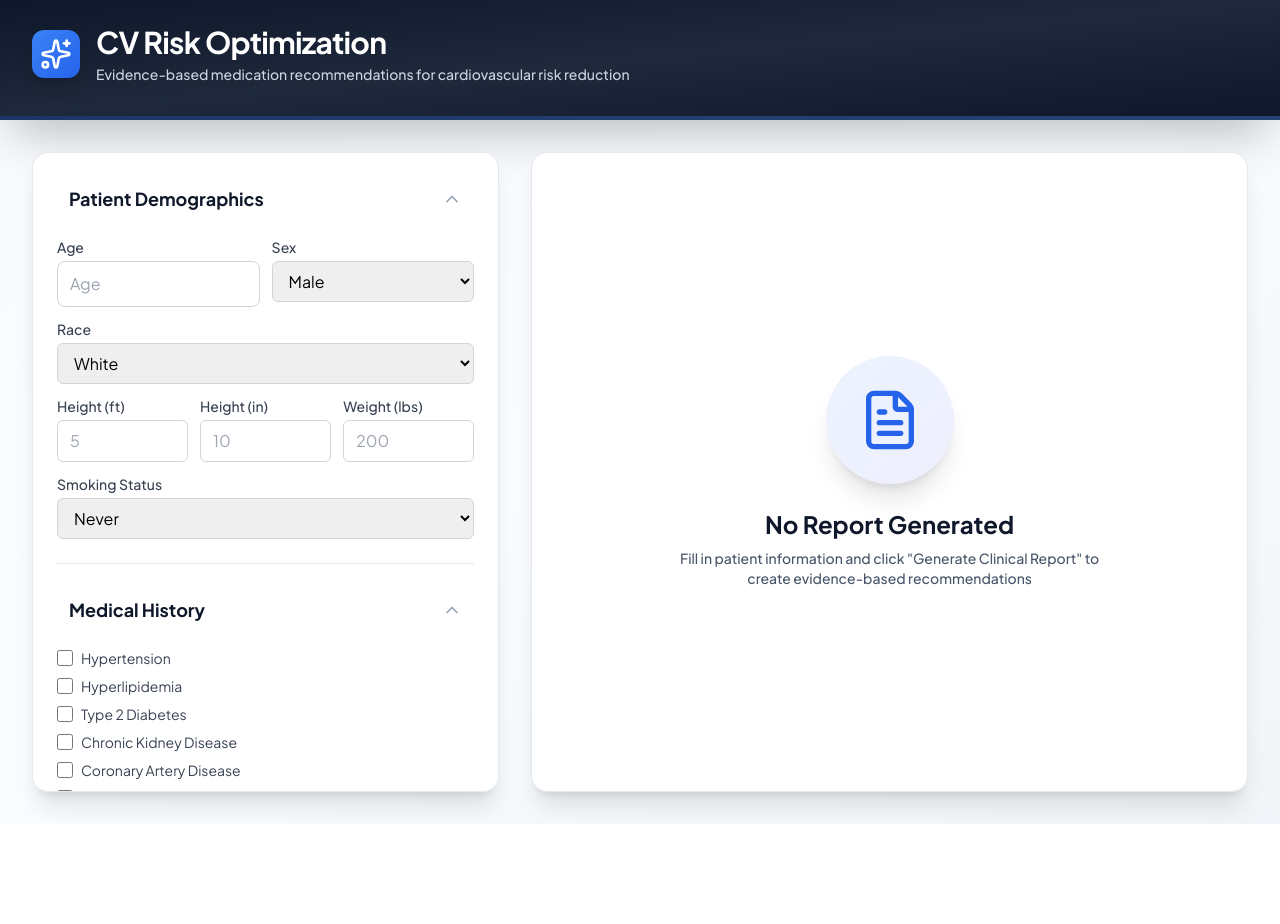
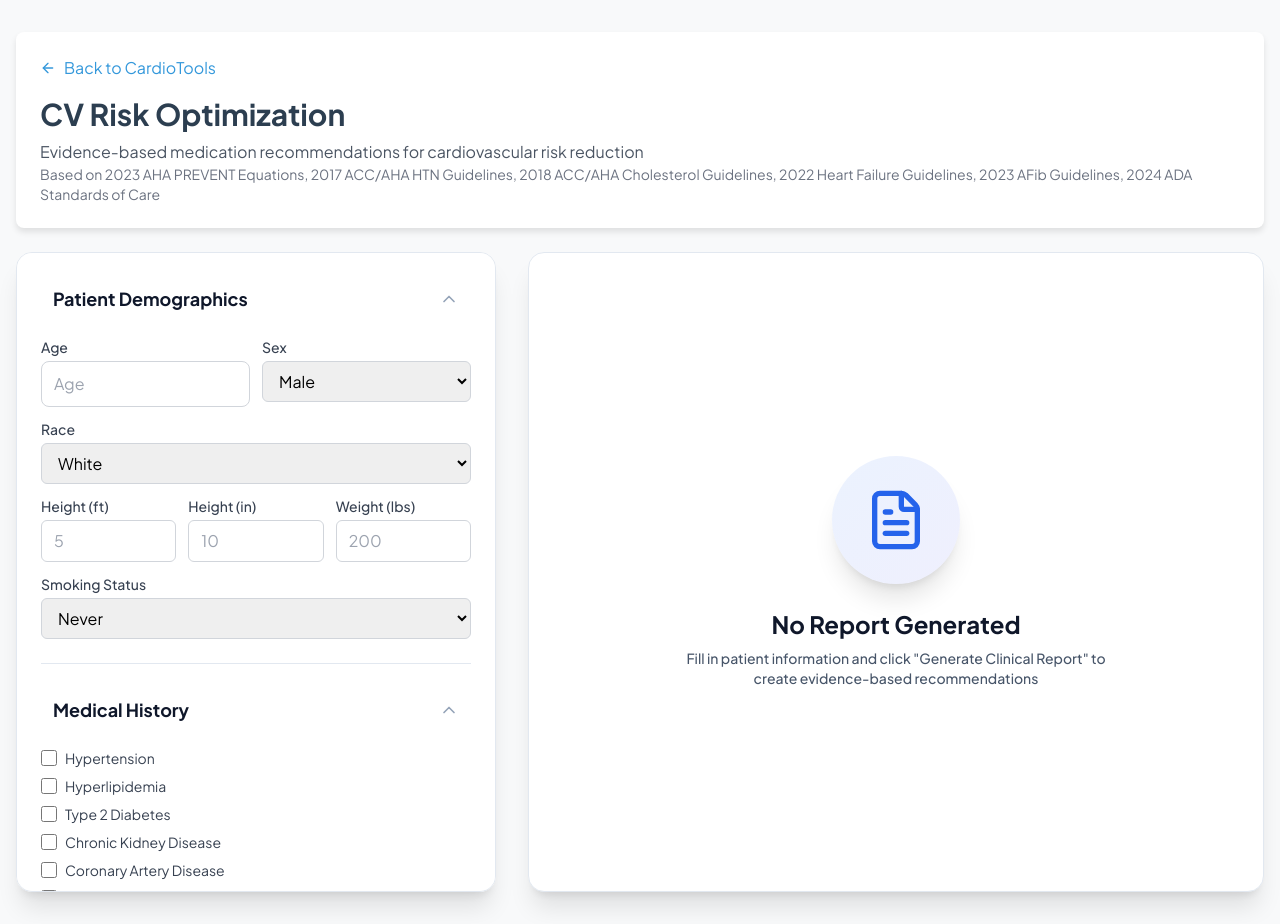
Before and after one commit to tylerdmcanally/PreCardia, a React (Vite) app in the folder cv-risk-calculator/: page /prevent-calculator in a window 1280 px wide. Before the commit the page ends 824 px from the top, so only its background shows below. Built offline with nearby package versions, Linux system fonts and the light colour scheme.

Commit message:
Restructure CV Optimization hero banner to match PreCardia style with back button and references

```diff
--- a/cv-risk-calculator/src/CVRiskCalculator.tsx
+++ b/cv-risk-calculator/src/CVRiskCalculator.tsx
@@ -1,4 +1,5 @@
 import { useState, useRef, useEffect } from 'react';
+import { Link } from 'react-router-dom';
 import { PatientData, Medication, Allergy, MedicationCategory, DomainName, ClinicalReport } from './types';
 import { performClinicalCalculations } from './logic/calculations';
 import { generateClinicalReport } from './logic/report/generateReport';
@@ -17,6 +18,7 @@ import {
   Copy,
   Printer,
   Sparkles,
+  ArrowLeft,
 } from 'lucide-react';
 
 type RaceOption = 'white' | 'black' | 'hispanic' | 'asian' | 'other';
@@ -383,24 +385,20 @@ export function CVRiskCalculator() {
   };
 
   return (
-    <div className="min-h-screen bg-gradient-to-br from-slate-50 via-blue-50/30 to-slate-100">
-      <header className="bg-gradient-to-br from-slate-900 via-slate-800 to-slate-900 shadow-2xl border-b-4 border-blue-500/30">
-        <div className="max-w-7xl mx-auto px-8 py-6">
-          <div className="flex items-center gap-4 mb-2">
-            <div className="p-2 bg-gradient-to-br from-blue-500 to-blue-600 rounded-xl shadow-lg">
-              <Sparkles className="w-8 h-8 text-white" />
-            </div>
-            <div>
-              <h1 className="text-3xl font-bold text-white tracking-tight">
-                CV Risk Optimization
-              </h1>
-              <p className="text-sm text-slate-300 mt-1 font-medium">Evidence-based medication recommendations for cardiovascular risk reduction</p>
-            </div>
-          </div>
+    <div className="min-h-screen bg-cardio-bg">
+      <div className="container mx-auto px-4 py-8 max-w-7xl">
+        {/* Header */}
+        <div className="bg-white rounded-lg shadow-cardio-lg p-6 mb-6">
+          <Link to="/" className="inline-flex items-center text-cardio-secondary hover:text-cardio-primary mb-4">
+            <ArrowLeft className="w-4 h-4 mr-2" />
+            Back to CardioTools
+          </Link>
+          <h1 className="text-3xl font-bold text-cardio-primary mb-2">CV Risk Optimization</h1>
+          <p className="text-gray-600">Evidence-based medication recommendations for cardiovascular risk reduction</p>
+          <p className="text-sm text-gray-500">Based on 2023 AHA PREVENT Equations, 2017 ACC/AHA HTN Guidelines, 2018 ACC/AHA Cholesterol Guidelines, 2022 Heart Failure Guidelines, 2023 AFib Guidelines, 2024 ADA Standards of Care</p>
         </div>
-      </header>
 
-      <main className="max-w-7xl mx-auto px-8 py-8">
+        <main>
         <div className="grid grid-cols-5 gap-8">
           {/* Left Panel - Input Forms */}
           <div className="col-span-2 space-y-3">
@@ -1130,7 +1128,8 @@ export function CVRiskCalculator() {
             </div>
           </div>
         </div>
-      </main>
+        </main>
+      </div>
     </div>
   );
 }
```
